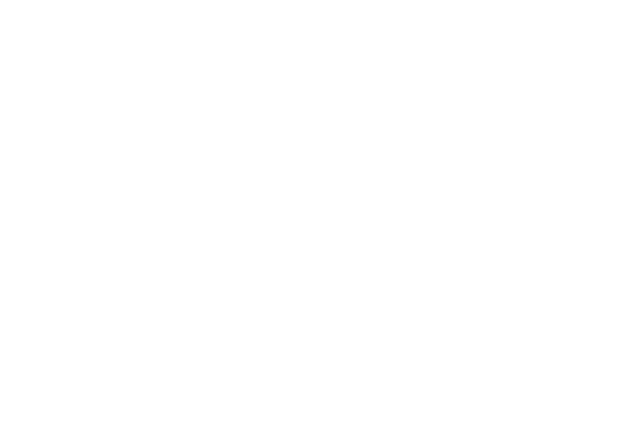
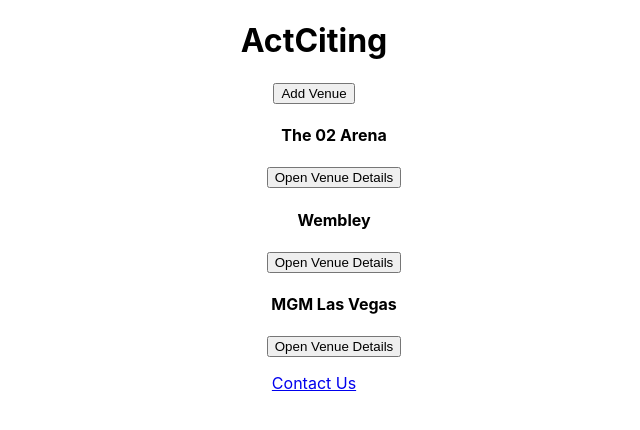
Before and after one commit to School-Of-Tech-Futures-UK/actciting-april-2023, a React (Create React App) app in the folder Frontend/: page / in a window 1280 px wide. Shown: the top 430 px of the page, without its empty margins (326-966 px from the left). Built offline with nearby package versions, Linux system fonts and the light colour scheme.

Commit message:
implemented initial page

```diff
--- a/Frontend/src/App.css
+++ b/Frontend/src/App.css
@@ -36,3 +36,25 @@
     transform: rotate(360deg);
   }
 }
+
+button {
+  cursor: pointer;
+}
+
+ul {
+  list-style: none;
+}
+
+/*Add Venue*/
+.addVenueForm {
+  background: grey;
+  height: 200px;
+}
+
+.show {
+  display: block;
+}
+
+.hide {
+  display: none;
+}
--- a/Frontend/src/App.tsx
+++ b/Frontend/src/App.tsx
@@ -2,26 +2,14 @@
 import logo from './logo.svg';
 import './App.css';
 import { BrowserRouter } from 'react-router-dom';
+import ActCitingRoutes from './components/ActCitingRoutes';
 
 function App() {
   return (
     <div className="App">
       <BrowserRouter>
+        <ActCitingRoutes/>
       </BrowserRouter>
-      {/* <header className="App-header">
-        <img src={logo} className="App-logo" alt="logo" />
-        <p>
-          Edit <code>src/App.tsx</code> and save to reload.
-        </p>
-        <a
-          className="App-link"
-          href="https://reactjs.org"
-          target="_blank"
-          rel="noopener noreferrer"
-        >
-          Learn React
-        </a>
-      </header> */}
     </div>
   );
 }
--- /dev/null
+++ b/Frontend/src/components/ActCitingRoutes.tsx
@@ -0,0 +1,10 @@
+import { Route, Routes } from 'react-router-dom'
+import VenuePage from '../views/VenuePage'
+
+const ActCitingRoutes = () => (
+    <Routes>
+        <Route path='/' element={<VenuePage/>}/>
+    </Routes>
+)
+
+export default ActCitingRoutes
--- /dev/null
+++ b/Frontend/src/components/AddVenue.tsx
@@ -0,0 +1,18 @@
+export interface AddVenueProps {
+    handleAddVenueClick?: () => void
+    newVenueDivState: string
+}
+
+const AddVenue = (props: AddVenueProps) => {
+    return (
+        <div>
+            <button onClick={props.handleAddVenueClick}>Add Venue</button>
+
+            <div className={`addVenueForm ${props.newVenueDivState}`}>
+                <input type="text"></input>
+            </div>
+        </div>
+    )
+}
+
+export default AddVenue
--- /dev/null
+++ b/Frontend/src/components/VenueItem.tsx
@@ -0,0 +1,15 @@
+export type VenueItemProps = {
+    id: number,
+    venueName: string
+}
+
+const VenueItem = (props: VenueItemProps) => {
+    return (
+        <li>
+          <h4>{props.venueName}</h4>
+          <button>Open Venue Details</button>
+        </li>
+    )
+}
+
+export default VenueItem
--- /dev/null
+++ b/Frontend/src/components/VenueList.tsx
@@ -0,0 +1,15 @@
+import VenueItem from "./VenueItem"
+
+export type VenueListProps = {
+    venueArray: Array<{id: number, venueName: string}>
+}
+
+const VenueList = (props: VenueListProps) => {
+    return (
+        <ul>
+          {props.venueArray.map(item => <VenueItem id={item.id} venueName={item.venueName} />)}
+        </ul>
+    )
+}
+
+export default VenueList
--- /dev/null
+++ b/Frontend/src/views/VenuePage.tsx
@@ -0,0 +1,40 @@
+import { useState } from "react"
+import AddVenue from "../components/AddVenue"
+import VenueList from "../components/VenueList"
+
+const VenuePage = () => {
+
+    const [currentVenues, setVenues] = useState(
+        [{
+            id: 1,
+            venueName: 'The 02 Arena',
+        },
+        {
+            id: 2,
+            venueName: 'Wembley',
+        },
+        {
+            id: 3,
+            venueName: 'MGM Las Vegas',
+        }]
+    )
+
+    const [newVenueDivDisplay, setNewVenueDivDisplay] = useState('hide')
+
+    const addVenueClickHandler = () => {
+        newVenueDivDisplay === 'hide'? setNewVenueDivDisplay('show') : setNewVenueDivDisplay('hide')
+    }
+
+    return (
+        <>
+        <h1>ActCiting</h1>
+        <AddVenue handleAddVenueClick={addVenueClickHandler} newVenueDivState={newVenueDivDisplay}/>
+        <VenueList venueArray={currentVenues}/>
+        <footer>
+            <a href="/">Contact Us</a>
+        </footer>
+        </>
+    )
+}
+
+export default VenuePage
```
